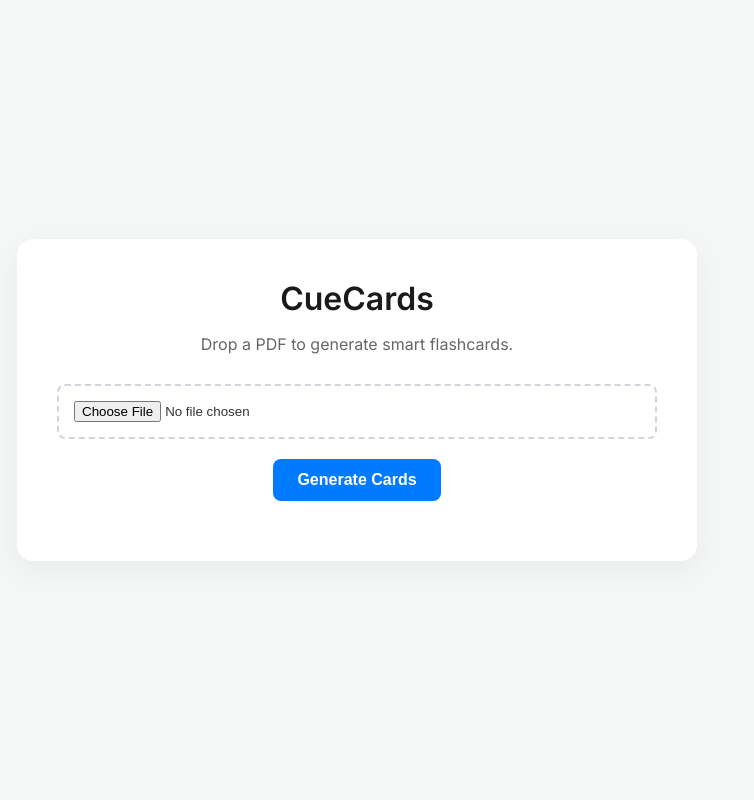
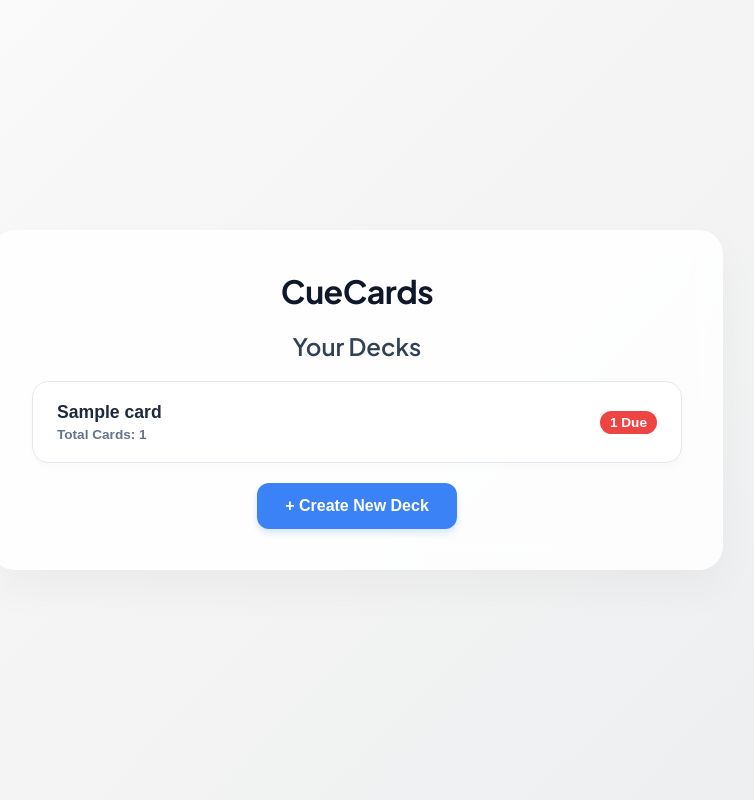
Before and after one commit to yathsingh/CueCards, a Flask app: page / in a window 1280 px wide. Shown: the whole page, without its empty margins (283-1037 px from the left). Run offline with Flask 3, Linux system fonts and the light colour scheme; tables that the repository leaves empty hold one stand-in row (values such as "Sample post").

Commit message:
v2 COMPLETE: UI + Multiple Decks

```diff
--- a/app.py
+++ b/app.py
@@ -118,29 +118,57 @@ def generate_cards():
 
 @app.route('/save_cards', methods=['POST'])
 def save_cards():
-    cards = request.json.get('cards', [])
+    data = request.json
+    cards = data.get('cards', [])
+    deck_name = data.get('deck_name', 'Untitled Deck') # New parameter
+
     try:
         conn = get_db_connection()
         cursor = conn.cursor()
         for card in cards:
             cursor.execute('''
-                INSERT INTO cards (question, answer, card_type)
-                VALUES (?, ?, ?)
-            ''', (card.get('question', ''), card.get('answer', ''), card.get('type', 'Concept')))
+                INSERT INTO cards (deck_name, question, answer, card_type)
+                VALUES (?, ?, ?, ?)
+            ''', (deck_name, card.get('question', ''), card.get('answer', ''), card.get('type', 'Concept')))
         conn.commit()
         conn.close()
-        return jsonify({"message": f"{len(cards)} cards saved!"})
+        return jsonify({"message": f"{len(cards)} cards saved to {deck_name}!"})
     except Exception as e:
         app.logger.error(f"Database error: {e}")
         return jsonify({"error": "Failed to save cards to database."}), 500
 
+@app.route('/get_decks', methods=['GET'])
+def get_decks():
+    # New route to feed the Dashboard
+    try:
+        conn = get_db_connection()
+        decks = conn.execute('''
+            SELECT deck_name,
+                   COUNT(*) as total_cards,
+                   SUM(CASE WHEN next_review_date <= date('now') THEN 1 ELSE 0 END) as due_cards
+            FROM cards
+            GROUP BY deck_name
+        ''').fetchall()
+        conn.close()
+        # Ensure due_cards is an integer (returns None if no cards are due)
+        deck_list = [{"deck_name": d["deck_name"], "total_cards": d["total_cards"], "due_cards": d["due_cards"] or 0} for d in decks]
+        return jsonify(deck_list)
+    except Exception as e:
+        app.logger.error(f"Database error: {e}")
+        return jsonify({"error": "Failed to fetch decks."}), 500
+
 @app.route('/get_due_cards', methods=['GET'])
 def get_due_cards():
+    deck_name = request.args.get('deck') # Now accepts a URL parameter
     try:
         conn = get_db_connection()
-        due_cards = conn.execute('''
-            SELECT * FROM cards WHERE next_review_date <= date('now')
-        ''').fetchall()
+        if deck_name:
+            due_cards = conn.execute('''
+                SELECT * FROM cards
+                WHERE next_review_date <= date('now') AND deck_name = ?
+            ''', (deck_name,)).fetchall()
+        else:
+            due_cards = []
         conn.close()
         return jsonify([dict(card) for card in due_cards])
     except Exception as e:
--- a/db_setup.py
+++ b/db_setup.py
@@ -8,10 +8,10 @@ def init_db():
     conn = sqlite3.connect(DB_PATH)
     cursor = conn.cursor()
 
-    # Create the Cards Table with SM-2 Tracking Columns
     cursor.execute('''
         CREATE TABLE IF NOT EXISTS cards (
             id INTEGER PRIMARY KEY AUTOINCREMENT,
+            deck_name TEXT NOT NULL,
             question TEXT NOT NULL,
             answer TEXT NOT NULL,
             card_type TEXT,
@@ -26,7 +26,7 @@ def init_db():
 
     conn.commit()
     conn.close()
-    print("Database initialized successfully!")
+    print("Database initialized successfully with Deck Management!")
 
 if __name__ == "__main__":
     init_db()
--- a/static/css/style.css
+++ b/static/css/style.css
@@ -1,9 +1,10 @@
-@import url('https://fonts.googleapis.com/css2?family=Inter:wght@400;600&display=swap');
+@import url('https://fonts.googleapis.com/css2?family=Plus+Jakarta+Sans:wght@400;600;700&display=swap');
 
 body {
-    font-family: 'Inter', sans-serif;
-    background-color: #f4f7f6;
-    color: #333;
+    font-family: 'Plus Jakarta Sans', sans-serif;
+    /* Soft, premium gradient background */
+    background: linear-gradient(135deg, #fdfbfb 0%, #ebedee 100%);
+    color: #1e293b;
     margin: 0;
     padding: 0;
     display: flex;
@@ -13,82 +14,132 @@ body {
 }
 
 .container {
-    max-width: 600px;
-    width: 100%;
-    background: white;
+    max-width: 650px;
+    width: 90%;
+    /* Glassmorphism effect */
+    background: rgba(255, 255, 255, 0.85);
+    backdrop-filter: blur(12px);
     padding: 40px;
-    border-radius: 16px;
-    box-shadow: 0 10px 30px rgba(0,0,0,0.05);
+    border-radius: 24px;
+    box-shadow: 0 20px 40px rgba(0,0,0,0.04), inset 0 1px 0 rgba(255,255,255,0.6);
     text-align: center;
+    border: 1px solid rgba(255,255,255,0.4);
 }
 
 h1 {
-    color: #1a1a1a;
+    color: #0f172a;
     margin-top: 0;
-    margin-bottom: 10px;
+    margin-bottom: 8px;
+    font-weight: 700;
+    letter-spacing: -0.5px;
+}
+
+h2 {
+    color: #334155;
+    font-weight: 600;
 }
 
 p {
-    color: #666;
+    color: #64748b;
     margin-bottom: 30px;
 }
 
-input[type="file"] {
+/* Inputs & Buttons */
+input[type="file"], input[type="text"] {
     margin-bottom: 20px;
-    padding: 15px;
-    border: 2px dashed #d1d5db;
-    border-radius: 8px;
+    padding: 16px;
+    border: 2px dashed #cbd5e1;
+    border-radius: 12px;
     width: 100%;
     box-sizing: border-box;
     cursor: pointer;
+    background: #f8fafc;
+    transition: border-color 0.3s;
 }
 
+input[type="text"] { border-style: solid; border-width: 1px; }
+input[type="file"]:hover { border-color: #3b82f6; }
+
 button {
-    background-color: #007bff;
+    background-color: #3b82f6;
     color: white;
     border: none;
-    padding: 12px 24px;
-    border-radius: 8px;
+    padding: 14px 28px;
+    border-radius: 12px;
     font-size: 16px;
     font-weight: 600;
     cursor: pointer;
-    transition: background 0.3s ease;
+    transition: all 0.2s ease;
+    box-shadow: 0 4px 6px rgba(59, 130, 246, 0.2);
 }
 
 button:hover {
-    background-color: #0056b3;
+    background-color: #2563eb;
+    transform: translateY(-2px);
+    box-shadow: 0 6px 12px rgba(59, 130, 246, 0.3);
 }
 
 #status, #reviewStatus {
     margin-top: 20px;
-    font-size: 0.9em;
-    color: #555;
+    font-size: 0.95em;
+    color: #475569;
     font-weight: 600;
 }
 
-/* Flashcard 3D Physics */
+/* --- DASHBOARD DECKS --- */
+.deck-btn {
+    display: flex;
+    justify-content: space-between;
+    align-items: center;
+    background: white;
+    border: 1px solid #e2e8f0;
+    border-radius: 16px;
+    padding: 20px 24px;
+    margin-bottom: 12px;
+    width: 100%;
+    text-align: left;
+    color: #1e293b;
+    box-shadow: 0 4px 6px rgba(0,0,0,0.02);
+    transition: all 0.3s cubic-bezier(0.34, 1.56, 0.64, 1); /* Spring physics */
+}
+
+.deck-btn:hover {
+    transform: translateY(-4px) scale(1.02);
+    box-shadow: 0 12px 20px rgba(0,0,0,0.06);
+    border-color: #cbd5e1;
+    background: #ffffff;
+}
+
+.deck-due-badge {
+    background: #ef4444;
+    color: white;
+    padding: 4px 10px;
+    border-radius: 20px;
+    font-size: 0.85em;
+    font-weight: 700;
+}
+
+/* --- FLASHCARD 3D PHYSICS --- */
 .card-container {
     width: 100%;
-    max-width: 450px;
-    height: 250px;
-    perspective: 1000px;
+    max-width: 480px;
+    height: 280px;
+    perspective: 1200px;
     margin: 30px auto;
 }
 
 .card {
     width: 100%;
     height: 100%;
-    transition: transform 0.6s cubic-bezier(0.4, 0.2, 0.2, 1);
+    transition: transform 0.8s cubic-bezier(0.34, 1.56, 0.64, 1); /* Spring flip */
     transform-style: preserve-3d;
     cursor: pointer;
     position: relative;
-    border-radius: 16px;
-    box-shadow: 0 4px 12px rgba(0,0,0,0.1);
+    border-radius: 20px;
+    box-shadow: 0 10px 25px rgba(0,0,0,0.08);
 }
 
-.card.flipped {
-    transform: rotateY(180deg);
-}
+.card.flipped { transform: rotateY(180deg); }
 
 .front, .back {
     position: absolute;
--- a/static/js/main.js
+++ b/static/js/main.js
@@ -1,16 +1,78 @@
 let currentDeck = [];
 let currentIndex = 0;
 let isFlipped = false;
+let currentDeckName = "";
+
+// --- NAVIGATION ---
+function showDashboardSection() {
+    document.getElementById('uploadSection').style.display = 'none';
+    document.getElementById('reviewSection').style.display = 'none';
+    document.getElementById('dashboardSection').style.display = 'block';
+    document.getElementById('status').innerText = "";
+    loadDashboard();
+}
+
+function showUploadSection() {
+    document.getElementById('dashboardSection').style.display = 'none';
+    document.getElementById('uploadSection').style.display = 'block';
+    document.getElementById('deckName').value = "";
+    document.getElementById('pdfUpload').value = "";
+}
+
+// --- DASHBOARD PIPELINE ---
+async function loadDashboard() {
+    const deckListDiv = document.getElementById('deckList');
+    deckListDiv.innerHTML = "Loading decks...";
+
+    try {
+        const response = await fetch('/get_decks');
+        const decks = await response.json();
+
+        if (decks.length === 0) {
+            deckListDiv.innerHTML = "<p>No decks yet. Create one!</p>";
+            return;
+        }
+
+        deckListDiv.innerHTML = "";
+        decks.forEach((deck, index) => {
+            const btn = document.createElement('button');
+            btn.className = 'deck-btn'; // Use new CSS class
+
+            // Stagger animation for loading
+            btn.style.animation = `slideInRight 0.4s ease forwards ${index * 0.1}s`;
+            btn.style.opacity = "0";
+
+            let badgeHtml = deck.due_cards > 0 ? `<span class="deck-due-badge">${deck.due_cards} Due</span>` : `<span style="color:#94a3b8; font-size: 0.9em;">All Caught Up</span>`;
+
+            btn.innerHTML = `
+                <div>
+                    <div style="font-size: 1.1em; font-weight: 700;">${deck.deck_name}</div>
+                    <div style="font-size: 0.85em; color: #64748b; margin-top: 4px;">Total Cards: ${deck.total_cards}</div>
+                </div>
+                ${badgeHtml}
+            `;
+
+            if (deck.due_cards > 0) {
+                btn.onclick = () => startReview(deck.deck_name);
+            } else {
+                btn.style.opacity = "0.7";
+                btn.onclick = () => alert("You're all caught up on this deck! Come back tomorrow.");
+            }
+            deckListDiv.appendChild(btn);
+        });
+    } catch (e) {
+        deckListDiv.innerHTML = "Error loading decks.";
+    }
+}
 
 // --- 1. THE INGESTION PIPELINE ---
 async function processPDF() {
     const fileInput = document.getElementById('pdfUpload');
+    const deckNameInput = document.getElementById('deckName').value.trim();
     const statusDiv = document.getElementById('status');
 
-    if (!fileInput.files.length) {
-        statusDiv.innerText = "Please select a PDF first!";
-        return;
-    }
+    if (!deckNameInput) { statusDiv.innerText = "Please give your deck a name!"; return; }
+    if (!fileInput.files.length) { statusDiv.innerText = "Please select a PDF first!"; return; }
 
     const formData = new FormData();
     formData.append('file', fileInput.files[0]);
@@ -18,15 +80,10 @@ async function processPDF() {
     try {
         statusDiv.innerText = "Extracting text from PDF...";
         let response = await fetch('/upload', { method: 'POST', body: formData });
-        if (!response.ok) {
-            const errorText = await response.text();
-            throw new Error(`Server Error: ${response.status} - ${errorText}`);
-        }
+        if (!response.ok) throw new Error("Server communication failed.");
         let data = await response.json();
 
-        if (data.error) throw new Error(data.error);
-
-        statusDiv.innerText = "AI is studying the text and generating cards (this takes a few seconds)...";
+        statusDiv.innerText = "AI is studying the text and generating cards...";
         let aiResponse = await fetch('/generate', {
             method: 'POST',
             headers: { 'Content-Type': 'application/json' },
@@ -34,26 +91,21 @@ async function processPDF() {
         });
 
         if (!aiResponse.ok) {
-            let errorText = await aiResponse.text();
-            try {
-                let errorObj = JSON.parse(errorText);
-                throw new Error(errorObj.error || "Failed to generate cards");
-            } catch (e) {
-                throw new Error(`Server Error: ${aiResponse.status}`);
-            }
+            let errorObj = await aiResponse.json();
+            throw new Error(errorObj.error || "Generation failed.");
         }
 
         const generatedCards = await aiResponse.json();
 
-        statusDiv.innerText = "Saving cards to your database...";
+        statusDiv.innerText = "Saving to database...";
         await fetch('/save_cards', {
             method: 'POST',
             headers: { 'Content-Type': 'application/json' },
-            body: JSON.stringify({ cards: generatedCards })
+            body: JSON.stringify({ deck_name: deckNameInput, cards: generatedCards })
         });
 
-        statusDiv.innerText = "Cards generated and saved successfully!";
-        setTimeout(startReview, 1500);
+        statusDiv.innerText = "Success! Routing to dashboard...";
+        setTimeout(showDashboardSection, 1000);
 
     } catch (error) {
         statusDiv.innerText = "Error: " + error.message;
@@ -64,13 +116,16 @@ async function processPDF() {
 }
 
 // --- 2. THE REVIEW PIPELINE ---
-async function startReview() {
-    document.getElementById('uploadSection').style.display = 'none';
+async function startReview(deckName) {
+    currentDeckName = deckName;
+    document.getElementById('dashboardSection').style.display = 'none';
     document.getElementById('reviewSection').style.display = 'block';
+    document.getElementById('reviewTitle').innerText = `Reviewing: ${deckName}`;
     document.getElementById('reviewStatus').innerText = "Fetching due cards...";
+    document.querySelector('.card-container').style.display = 'block';
 
     try {
-        const response = await fetch('/get_due_cards');
+        const response = await fetch(`/get_due_cards?deck=${encodeURIComponent(deckName)}`);
         currentDeck = await response.json();
 
         if (currentDeck.length === 0) {
@@ -98,7 +153,14 @@ function displayCard() {
     document.getElementById('cardBack').innerText = card.answer;
     document.getElementById('reviewStatus').innerText = `Card ${currentIndex + 1} of ${currentDeck.length} (${card.card_type})`;
 
+    const flashcardContainer = document.querySelector('.card-container');
     const flashcard = document.getElementById('flashcard');
+
+    // Animate Card Entrance
+    flashcardContainer.classList.add('slide-in');
+    setTimeout(() => flashcardContainer.classList.remove('slide-in'), 400);
+
+    // Reset Flip State
     flashcard.classList.remove('flipped');
     isFlipped = false;
     document.getElementById('gradeButtons').style.display = 'none';
@@ -112,24 +174,34 @@ function flipCard() {
     }
 }
 
-// --- 3. THE SM-2 GRADING ---
+// --- 3. THE SM-2 GRADING & EXIT ANIMATION ---
 async function submitGrade(grade) {
     const cardId = currentDeck[currentIndex].id;
-
     document.getElementById('gradeButtons').style.display = 'none';
 
     try {
-        await fetch(`/review_card/${cardId}`, {
+        // Send grade to backend asynchronously
+        fetch(`/review_card/${cardId}`, {
             method: 'POST',
             headers: { 'Content-Type': 'application/json' },
             body: JSON.stringify({ grade: grade })
         });
 
-        currentIndex++;
-        displayCard();
+        // Trigger Exit Animation
+        const flashcardContainer = document.querySelector('.card-container');
+        flashcardContainer.classList.add('slide-out');
+
+        // Wait for animation to finish, then load next card
+        setTimeout(() => {
+            flashcardContainer.classList.remove('slide-out');
+            currentIndex++;
+            displayCard();
+        }, 350);
 
     } catch (error) {
         console.error("Error submitting grade:", error);
         document.getElementById('reviewStatus').innerText = "Error saving progress.";
     }
 }
+
+window.onload = loadDashboard;
--- a/templates/index.html
+++ b/templates/index.html
@@ -9,15 +9,28 @@
     <div class="container">
     <h1>CueCards</h1>
 
-    <div id="uploadSection">
+    <div id="dashboardSection">
+        <h2>Your Decks</h2>
+        <div id="deckList" style="margin-bottom: 20px;"></div>
+        <button onclick="showUploadSection()">+ Create New Deck</button>
+    </div>
+
+    <div id="uploadSection" style="display: none;">
+        <h2>Create a Deck</h2>
         <p>Drop a PDF to generate smart flashcards.</p>
+
+        <input type="text" id="deckName" placeholder="Deck Name (e.g., Biology Ch 1)" style="margin-bottom: 10px; padding: 10px; width: 100%; box-sizing: border-box;">
         <input type="file" id="pdfUpload" accept=".pdf">
-        <button onclick="processPDF()">Generate Cards</button>
+
+        <div style="display: flex; gap: 10px; justify-content: center;">
+            <button onclick="showDashboardSection()" style="background: #6c757d;">Cancel</button>
+            <button onclick="processPDF()">Generate Cards</button>
+        </div>
         <div id="status"></div>
     </div>
 
     <div id="reviewSection" style="display: none;">
-        <h2>Review Session</h2>
+        <h2 id="reviewTitle">Review Session</h2>
 
         <div class="card-container" onclick="flipCard()">
             <div class="card" id="flashcard">
@@ -37,6 +50,7 @@
         </div>
 
         <div id="reviewStatus"></div>
+        <button onclick="showDashboardSection()" style="margin-top: 20px; background: #6c757d;">Back to Decks</button>
     </div>
 </div>
 <script src="/static/js/main.js"></script>
```
Also changed, not shown: other parts of static/css/style.css (+29 -15 lines), database/flashcards.db.
